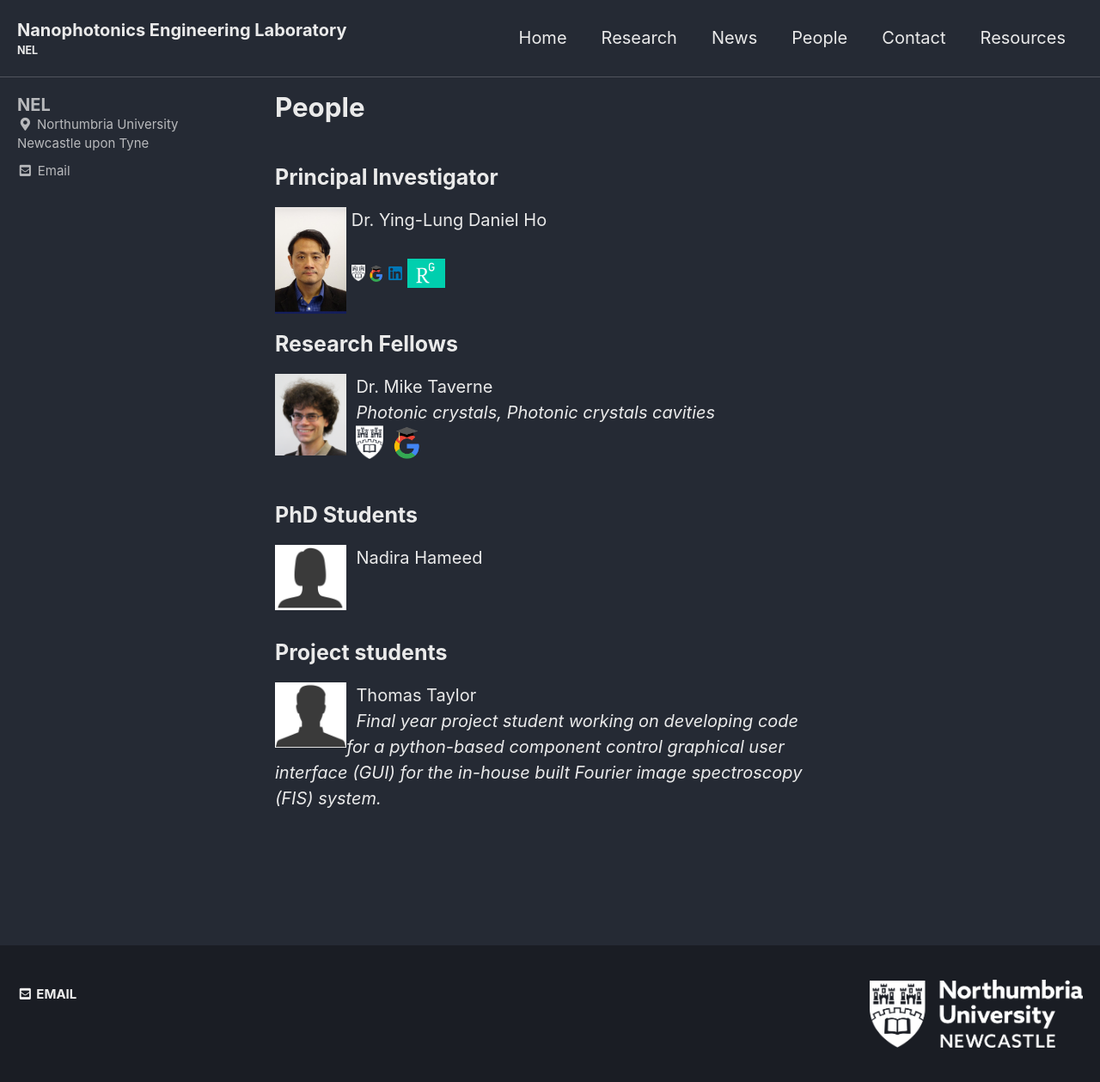
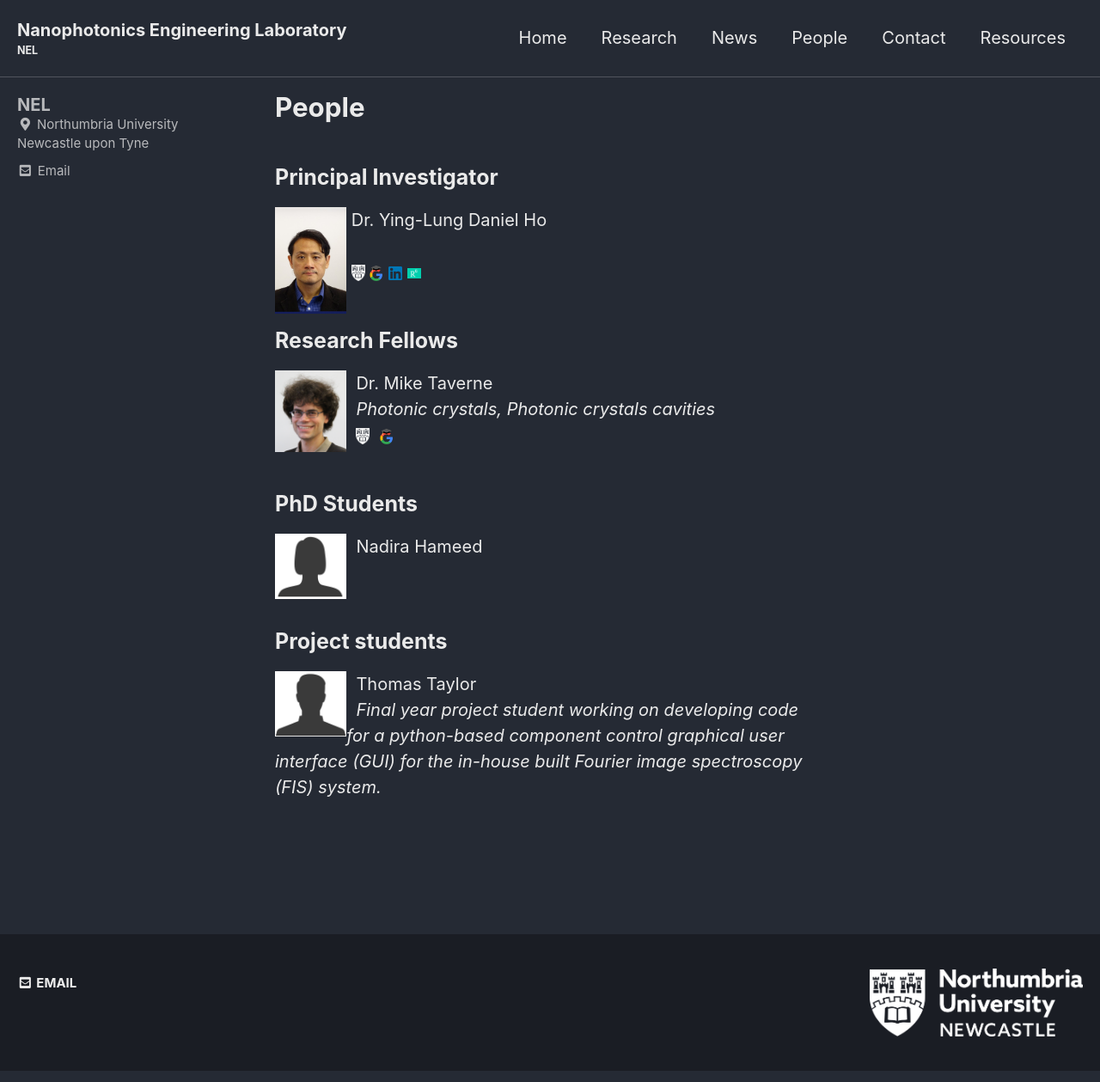
Before and after one commit to qubits/nanophotonicenglab.github.io, a Jekyll site: the page built from _pages/people.md, in a window 1280 px wide. Shown: the whole page at 86% size. Built offline with Jekyll 4.4.1, drawn with Linux system fonts in a browser that asks for light colours; cached includes are drawn as plain includes.

Commit message:
Update people.md

```diff
--- a/_pages/people.md
+++ b/_pages/people.md
@@ -8,15 +8,15 @@ author_profile: true
 
 ## Principal Investigator
 
-<img src="{{ site.url }}{{ site.baseurl }}/assets/profiles/profile_im_DH.jpg" alt="HT" style="float: left;width: 13%"/>&nbsp;Dr. Ying-Lung Daniel Ho<br>&nbsp; <br>&nbsp;<a href="https://www.northumbria.ac.uk/about-us/our-staff/h/daniel-ho/"><img src="{{ site.url }}{{ site.baseurl }}/assets/profiles/nuw.png" alt="HT" style="width: 2.5%; border: none; text-decoration: none"/></a>&nbsp;<a href="https://scholar.google.co.uk/citations?user=LNZN_NIAAAAJ"><img src="{{ site.url }}{{ site.baseurl }}/assets/profiles/google.png" alt="HT" style="width: 2.5%; border: none; text-decoration: none"/></a>&nbsp;<a href="https://www.linkedin.com/in/quantumgeezer/"><img src="{{ site.url }}{{ site.baseurl }}/assets/profiles/linkedin.png" alt="HT" style="width: 2.5%; border: none; text-decoration: none"/></a>&nbsp;<a href="https://www.researchgate.net/profile/Ying-Lung_Ho"><img src="{{ site.url }}{{ site.baseurl }}/assets/profiles/rg.png" alt="HT" style="width: 7%; border: none; text-decoration: none"/></a>&nbsp;
+<img src="{{ site.url }}{{ site.baseurl }}/assets/profiles/profile_im_DH.jpg" alt="HT" style="float: left;width: 13%"/>&nbsp;Dr. Ying-Lung Daniel Ho<br>&nbsp; <br>&nbsp;<a href="https://www.northumbria.ac.uk/about-us/our-staff/h/daniel-ho/"><img src="{{ site.url }}{{ site.baseurl }}/assets/profiles/nuw.png" alt="HT" style="width: 2.5%; border: none; text-decoration: none"/></a>&nbsp;<a href="https://scholar.google.co.uk/citations?user=LNZN_NIAAAAJ"><img src="{{ site.url }}{{ site.baseurl }}/assets/profiles/google.png" alt="HT" style="width: 2.5%; border: none; text-decoration: none"/></a>&nbsp;<a href="https://www.linkedin.com/in/quantumgeezer/"><img src="{{ site.url }}{{ site.baseurl }}/assets/profiles/linkedin.png" alt="HT" style="width: 2.5%; border: none; text-decoration: none"/></a>&nbsp;<a href="https://www.researchgate.net/profile/Ying-Lung_Ho"><img src="{{ site.url }}{{ site.baseurl }}/assets/profiles/rg.png" alt="HT" style="width: 2.5%; border: none; text-decoration: none"/></a>&nbsp;
 
 ## Research Fellows
 
 <img src="{{ site.url }}{{ site.baseurl }}/assets/profiles/profile_im_MT.jpg" alt="HT" style="float: left;width: 13%"/>&nbsp;
 Dr. Mike Taverne<br>&nbsp;
 *Photonic crystals, Photonic crystals cavities*<br>&nbsp;
-<a href="https://www.northumbria.ac.uk/about-us/our-staff/t/mike-taverne"><img src="{{ site.url }}{{ site.baseurl }}/assets/profiles/nuw.png" alt="HT" style="width: 5%; border: none; text-decoration: none"/></a>&nbsp;
-<a href="https://scholar.google.com/citations?user=9sFGPrEAAAAJ"><img src="{{ site.url }}{{ site.baseurl }}/assets/profiles/google.png" alt="HT" style="width: 5%; border: none; text-decoration: none"/></a>&nbsp;
+<a href="https://www.northumbria.ac.uk/about-us/our-staff/t/mike-taverne"><img src="{{ site.url }}{{ site.baseurl }}/assets/profiles/nuw.png" alt="HT" style="width: 2.5%; border: none; text-decoration: none"/></a>&nbsp;
+<a href="https://scholar.google.com/citations?user=9sFGPrEAAAAJ"><img src="{{ site.url }}{{ site.baseurl }}/assets/profiles/google.png" alt="HT" style="width: 2.5%; border: none; text-decoration: none"/></a>&nbsp;
 
 ## PhD Students
 
```
